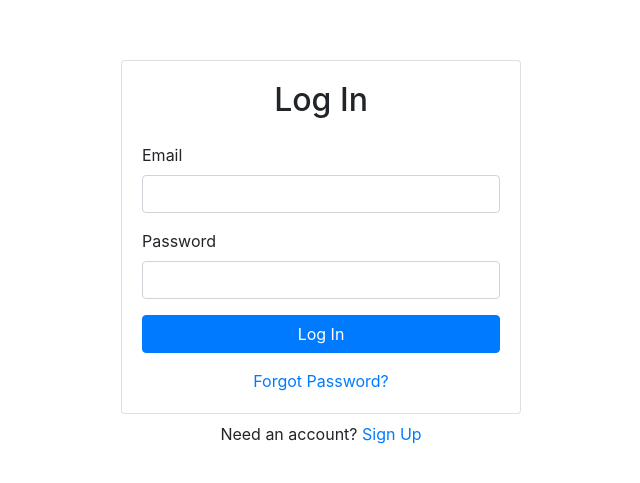
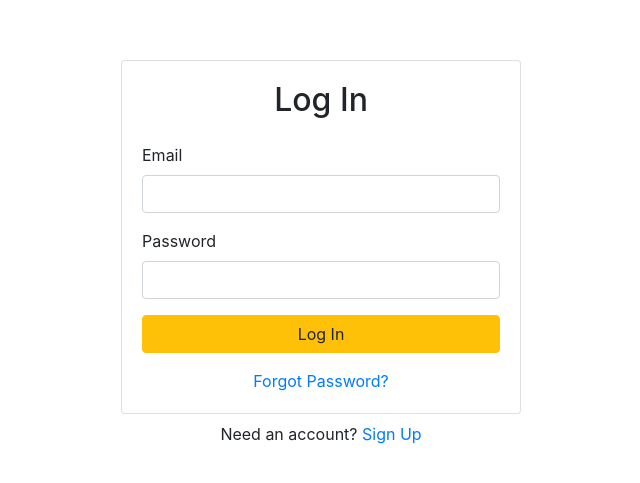
Before and after one commit to andytcodes/Gesture, a React (Create React App) app: page /login in a window 1280 px wide. Shown: the part 147-630 px from the top of the page, without its empty margins (319-959 px from the left). Built offline with nearby package versions, Linux system fonts and the light colour scheme; no server answers.

Commit message:
change the color of the login button

```diff
--- a/src/components/Login.js
+++ b/src/components/Login.js
@@ -41,7 +41,7 @@ export default function Login() {
               <Form.Label>Password</Form.Label>
               <Form.Control type="password" ref={passwordRef} required />
             </Form.Group>
-            <Button disabled={loading} className="w-100" type="submit">
+            <Button disabled={loading} variant="warning" className="w-100" type="submit">
               Log In
             </Button>
           </Form>
```
